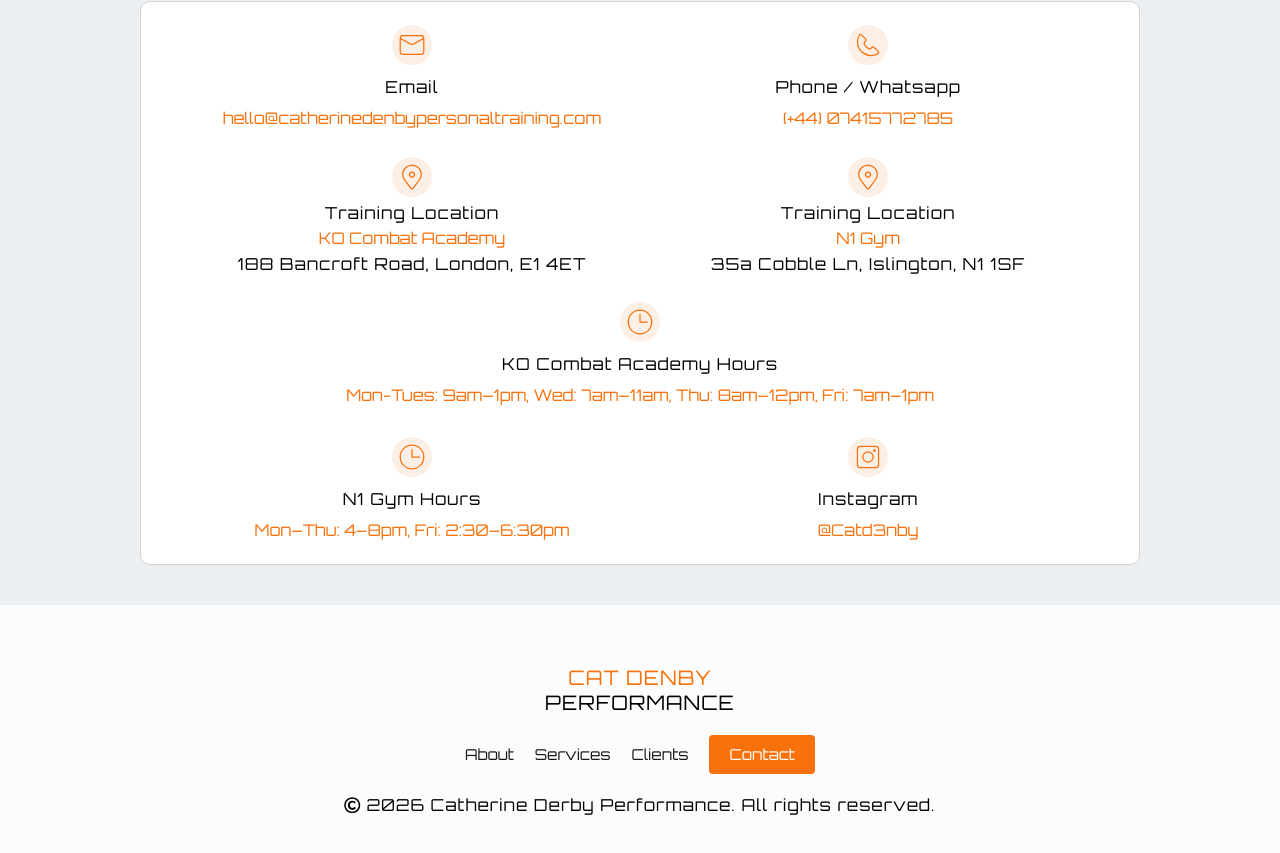
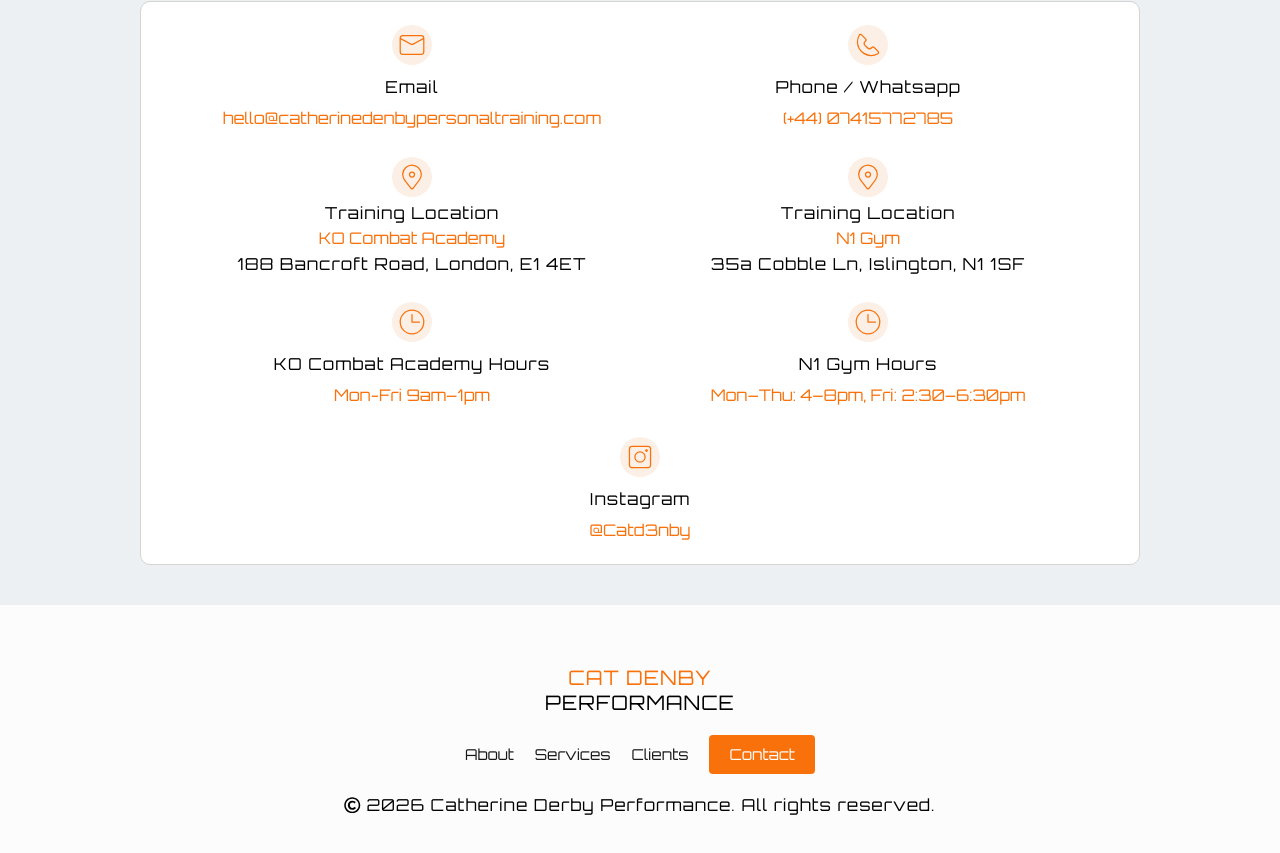
Before and after one commit to cdenby-dotcom/Cat-Denby-Performance, a Next.js app: page / in a window 1280 px wide. Shown: the part 8216-9069 px from the top of the page. Built offline with nearby package versions, Linux system fonts and the light colour scheme.

Commit message:
Update ContactSection.tsx

```diff
--- a/app/components/ContactPage/ContactSection.tsx
+++ b/app/components/ContactPage/ContactSection.tsx
@@ -47,7 +47,7 @@ const contactDetails = [
     {
         svg: <CiClock2 />,
         method: "KO Combat Academy Hours",
-        contactDetail: "Mon-Tues: 9am–1pm, Wed: 7am–11am, Thu: 8am–12pm, Fri: 7am–1pm"
+        contactDetail: "Mon-Fri 9am–1pm"
     },
 
     // N1 Availability (clean + separate)
```
